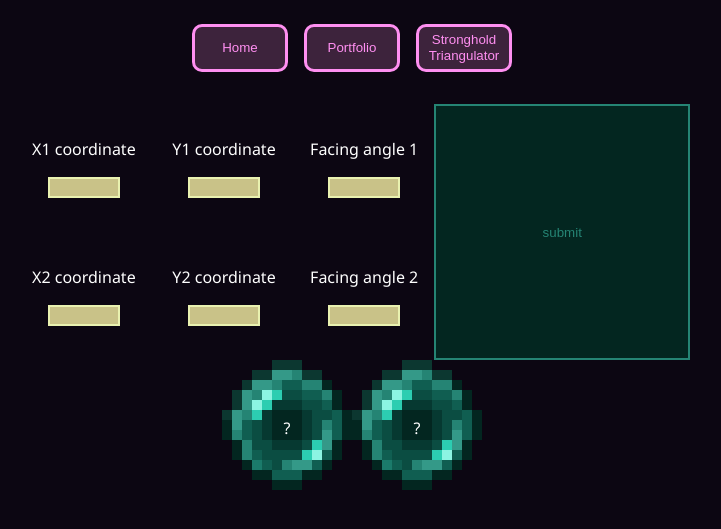
After one commit to WillTRM/willtrm.github.io, a PHP site: page /stronghold.html in a window 1280 px wide. The commit adds this page. Shown: the top 529 px of the page, without its empty margins (288-1009 px from the left). Run offline with PHP 8.4, Linux system fonts and the light colour scheme.

Commit message:
changed stuff. removed the pear. added triangulator.

```diff
--- /dev/null
+++ b/stronghold.html
@@ -0,0 +1,81 @@
+<!DOCTYPE html>
+<html lang="en-us">
+    <head>
+        <meta charset="utf-8">
+        <meta name="viewport" content="width=device-width">
+        <title>Stronghold Triangulator</title>
+        <link rel="stylesheet" href="style.css">
+    </head>
+    <body>
+        <div class="centering-container">
+            <a href="index.html">
+                <button type="button" class="nav-button">Home</button>
+            </a>
+
+            <a href="portfolio.html">
+                <button type="button" class="nav-button">Portfolio</button>
+            </a>
+
+            <a href="stronghold.html">
+                <button type="button" class="nav-button">Stronghold Triangulator</button>
+            </a>
+        </div>
+
+        <div class="about-content">
+            <div class="stronghold-input-container">
+                <div class="input-box">
+                    <label for="x1_input">X1 coordinate</label>
+                    <input type="text" id="x1_input" class="stronghold-input"/>
+                </div>
+
+                <div class="input-box">
+                    <label for="y1_input">Y1 coordinate</label>
+                    <input type="text" id="y1_input" class="stronghold-input"/>
+                </div>
+
+                <div class="input-box">
+                    <label for="f1_input">Facing angle 1</label>
+                    <input type="text" id="f1_input" class="stronghold-input"/>
+                </div>
+
+                <div class="input-box">
+                    <label for="x2_input">X2 coordinate</label>
+                    <input type="text" id="x2_input" class="stronghold-input"/>
+                </div>
+
+                <div class="input-box">
+                    <label for="y2_input">Y2 coordinate</label>
+                    <input type="text" id="y2_input" class="stronghold-input"/>
+                </div>
+
+                <div class="input-box">
+                    <label for="f2_input">Facing angle 2</label>
+                    <input type="text" id="f2_input" class="stronghold-input"/>
+                </div>
+            </div>
+            <button type="button" class="stronghold-button" onclick="displayCoordinates()">submit</button>
+        </div>
+
+        <div class = "about-content">
+            <div class="image-with-text">
+                <img src="assets/ender_pearl.png" id="left-pearl">
+                <div class="coordinate-text">
+                    <p id="x-coordinate">?</p>
+                </div>
+            </div>
+
+            <div class="image-with-text">
+                <img src = "assets/ender_pearl.png" id="right-pearl">
+                <div class="coordinate-text">
+                    <p id="y-coordinate">?</p>
+                </div>
+            </div>
+        </div>
+
+
+
+        <!-- <p id="coordinate_display"></p> -->
+
+        <script src="triangulator.js"></script>
+    </body>
+</html>
--- a/style.css
+++ b/style.css
@@ -1,15 +1,57 @@
 body {
-    background-image: linear-gradient(90deg, rgba(7, 1, 13, 1) 0%, rgba(37, 31, 43, 1) 100%);
+    /* background-image: linear-gradient(90deg, rgba(7, 1, 13, 1) 0%, rgba(37, 31, 43, 1) 100%); */
+    background-color: #0c0612;
     color: white;
 }
 
-p {
-    margin-left: 1rem;
-    margin-right: 1rem;
+/* p {
+    font-family:'Segoe UI', Tahoma, Geneva, Verdana, sans-serif;
 }
+
+h1 {
+    font-family:'Segoe UI', Tahoma, Geneva, Verdana, sans-serif;
+}
+
+h3 {
+    font-family:'Segoe UI', Tahoma, Geneva, Verdana, sans-serif;
+} */
 
 a:visited {
     color: white;
+}
+
+.about-content {
+    display: flex;
+    justify-content: center;
+    font-family:'Segoe UI', Tahoma, Geneva, Verdana, sans-serif;
+}
+
+.project-container {
+    display: grid;
+    grid-template-columns: 1fr 1fr;
+}
+
+.skills-container {
+    display: grid;
+    grid-template-columns: 1fr 1fr;
+}
+
+.skill-box {
+    display: flex;
+    justify-content: space-evenly;
+    align-items: center;
+    flex-direction: column;
+    outline: 0.25rem solid rgb(255, 143, 241);
+    border-radius: 10px;
+    margin: 1rem
+}
+
+.skill-image {
+    width: 4rem;
+    height: 4rem;
+    margin-top: 1rem;
+    margin-left: 1rem;
+    margin-right: 1rem;
 }
 
 /* .container {
@@ -48,7 +90,7 @@ a:visited {
     border-style: solid;
     border-width: 0.2rem;
     text-align: center;
-
+    margin: 1rem;
 }
 
 .carousel-list {
@@ -84,6 +126,7 @@ a:visited {
     border-style: solid;
     border-width: 0.2rem;
     text-align: center;
+    line-height: 1rem;
     color: rgb(255, 143, 241);
     transition: all ease-out;
     transition: cubic-bezier(0.34, 1.56, 0.64, 1) 500ms;
@@ -94,13 +137,53 @@ a:visited {
 .nav-button:hover {
     width: 7rem;
     height: 4rem;
-    line-height: 2rem;
     transition: all 0.25s ease-out;
     transition: cubic-bezier(0.33, 1, 0.68, 1) 300ms;
 }
 
-.pearto
-{
+.stronghold-input {
+    border: 2px solid #e9f1b0;
+    background-color: #c9c288;
+    width: 4rem;
+}
+
+.stronghold-input-container {
+    display: grid;
+    grid-template-columns: 1fr 1fr 1fr;
+}
+
+.input-box {
+    display: flex;
+    justify-content: space-evenly;
+    align-items: center;
+    flex-direction: column;
+    /* outline: 0.25rem solid rgb(255, 143, 241); */
+    border-radius: 10px;
+    margin: 1rem
+}
+
+.stronghold-button {
+    border: 2px solid #258474;
+    background-color: #032620;
+    color: #258474;
+    width: 16rem;
+    height: 16rem;
+}
+
+.image-with-text {
+    position: relative;
+    text-align: center;
+}
+
+.coordinate-text {
+    position: absolute;
+    top: 50%;
+    left: 50%;
+    transform: translate(-50%, -50%);
+    /* color: #ff0000; */
+}
+
+.pearto {
     position: relative;
     left: 0px;
     top: 0px;
--- /dev/null
+++ b/triangulator.js
@@ -0,0 +1,30 @@
+function displayCoordinates()
+{
+    // for converting degrees to radians when defining sloeps
+    const RADIAN_FACTOR = Math.PI / 180;
+
+    const x1 = parseInt(document.getElementById("x1_input").value);
+    const y1 = parseInt(document.getElementById("y1_input").value);
+    const f1 = parseInt(document.getElementById("f1_input").value);
+    const x2 = parseInt(document.getElementById("x2_input").value);
+    const y2 = parseInt(document.getElementById("y2_input").value);
+    const f2 = parseInt(document.getElementById("f2_input").value);
+
+    // convert facing angle from Minecraft -180-180 range to standard 0-360 range
+    const fixed_angle1 = (-f1 - 90) % 360;
+    const fixed_angle2 = (-f2 - 90) % 360;
+
+    const slope1 = Math.sin(fixed_angle1 * RADIAN_FACTOR) / Math.cos(fixed_angle1 * RADIAN_FACTOR);
+    const slope2 = Math.sin(fixed_angle2 * RADIAN_FACTOR) / Math.cos(fixed_angle2 * RADIAN_FACTOR);
+
+    // solve for the intersection of the two lines created
+    const intersection_x = (-slope2*x2 + y2 + slope1*x1 - y1) / (slope1 - slope2);
+    const intersection_y = slope1*intersection_x - slope1*x1 + y1;
+
+    document.getElementById("x-coordinate").innerHTML = "X: " + Math.round(intersection_x);
+    document.getElementById("y-coordinate").innerHTML = "Z: " + Math.round(intersection_y);
+    // document.getElementById("left-pearl").src = "assets/eye_of_ender.png";
+    // document.getElementById("right-pearl").src = "assets/eye_of_ender.png";
+    console.log(intersection_x);
+    console.log(intersection_y);
+}
```
Also changed, not shown: header.php (deleted, +0 -13 lines), index.html (+26 -26 lines), portfolio.html (+24 -4 lines), assets/cpp_logo.png (added), assets/css_logo.png (added), assets/ender_pearl.png (added), assets/eye_of_ender.png (added), assets/html5_logo.png (added), assets/python_logo.png (added), header.html (line endings or trailing spaces), tetopear.html (line endings or trailing spaces), tetopear.js (line endings or trailing spaces).
